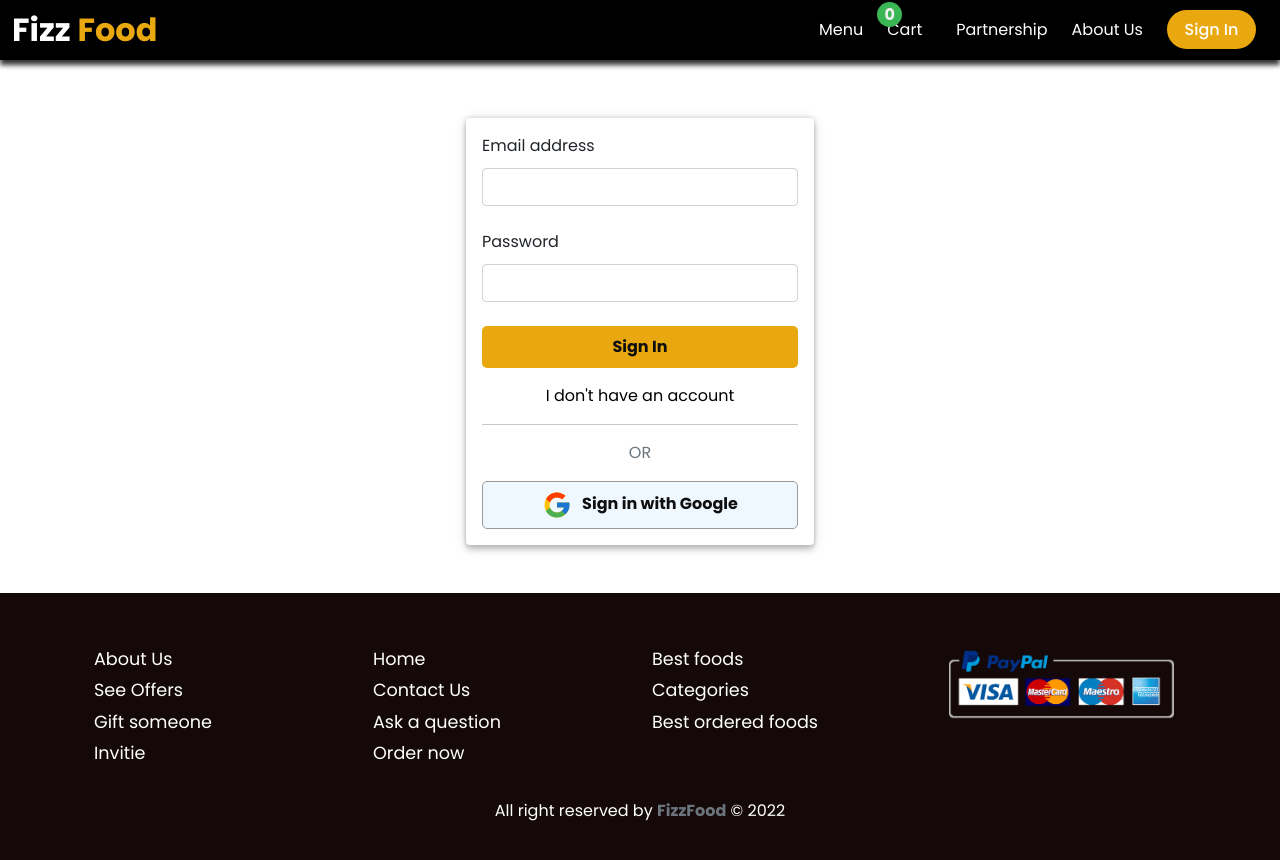
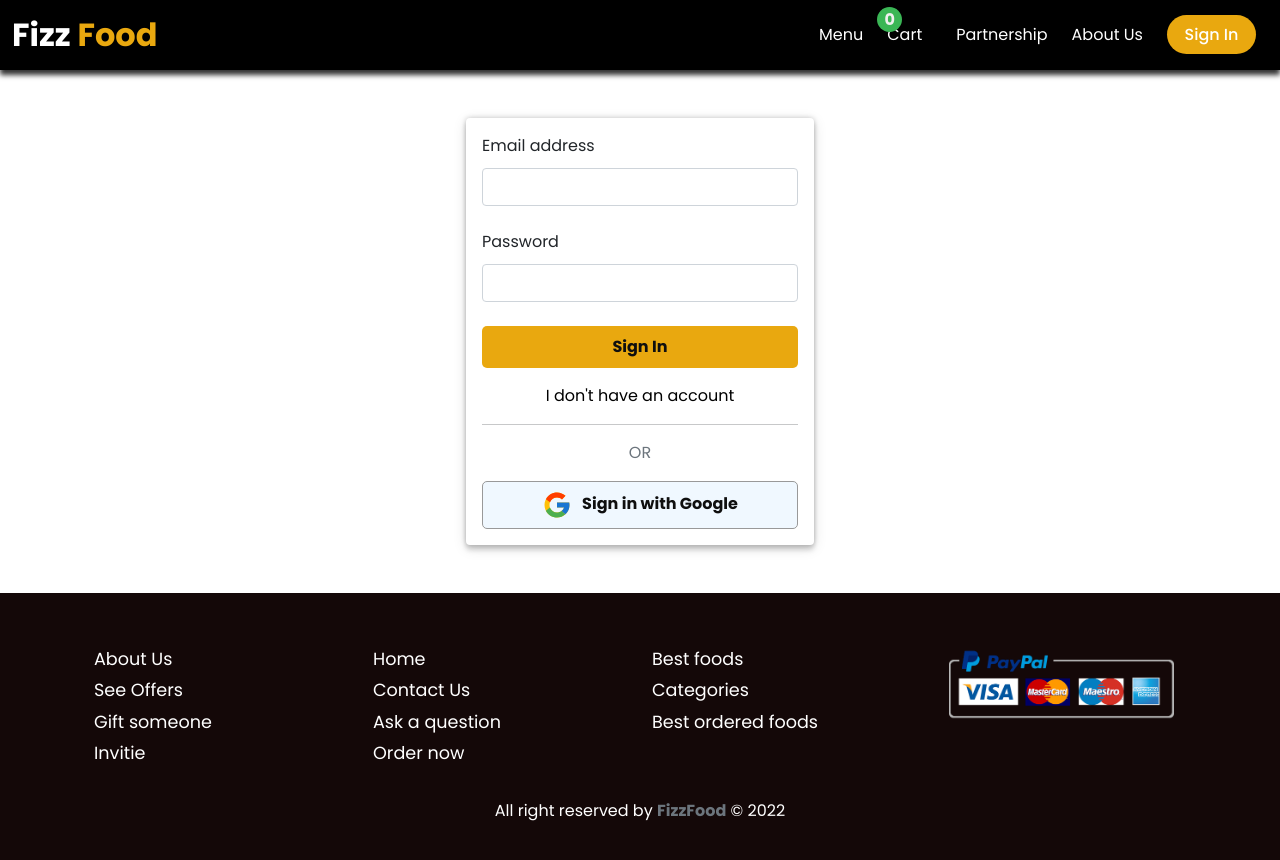
Before and after one commit to MonirSaikat/fizz-food, a React (Create React App) app: page /sign-in in a window 1280 px wide. Shown: the top 860 px of the page. Built offline with nearby package versions, Linux system fonts and the light colour scheme; no server answers.

Commit message:
added height from var

```diff
--- a/src/styles/Navbar.css
+++ b/src/styles/Navbar.css
@@ -3,7 +3,7 @@
   padding: 1rem 0;
   box-shadow: 0px 5px 5px rgba(0, 0, 0, 0.8);
   position: fixed;
-  height: 60px;
+  height: var(--navbar-height);;
   top: 0;
   left: 0;
   width: 100%;
```
